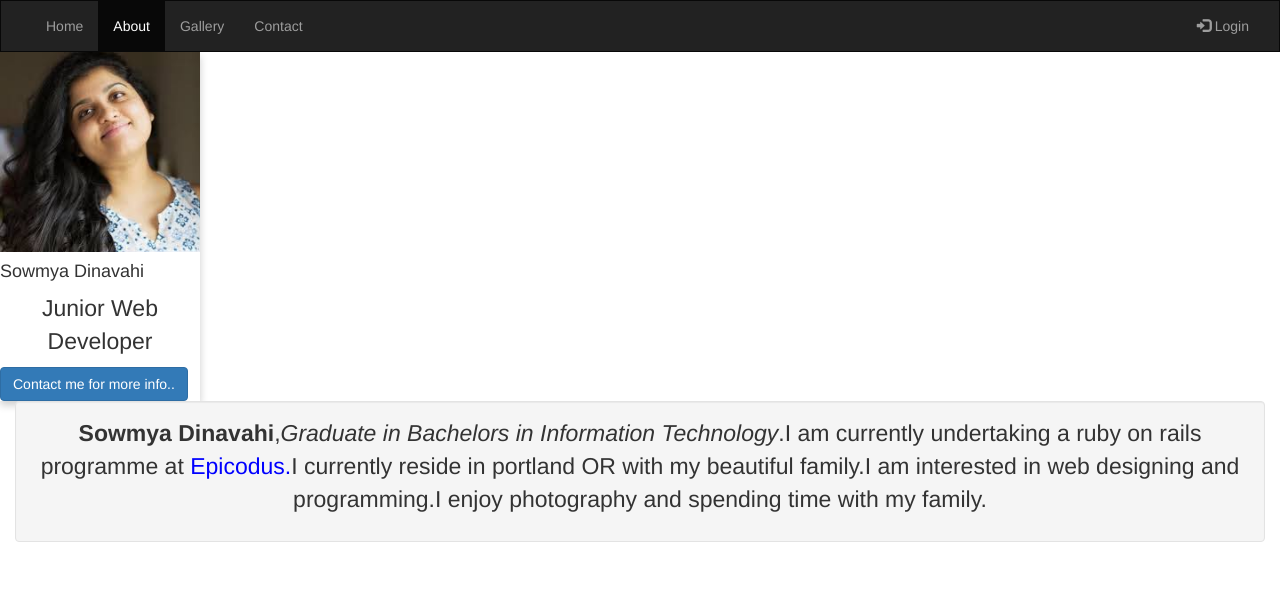
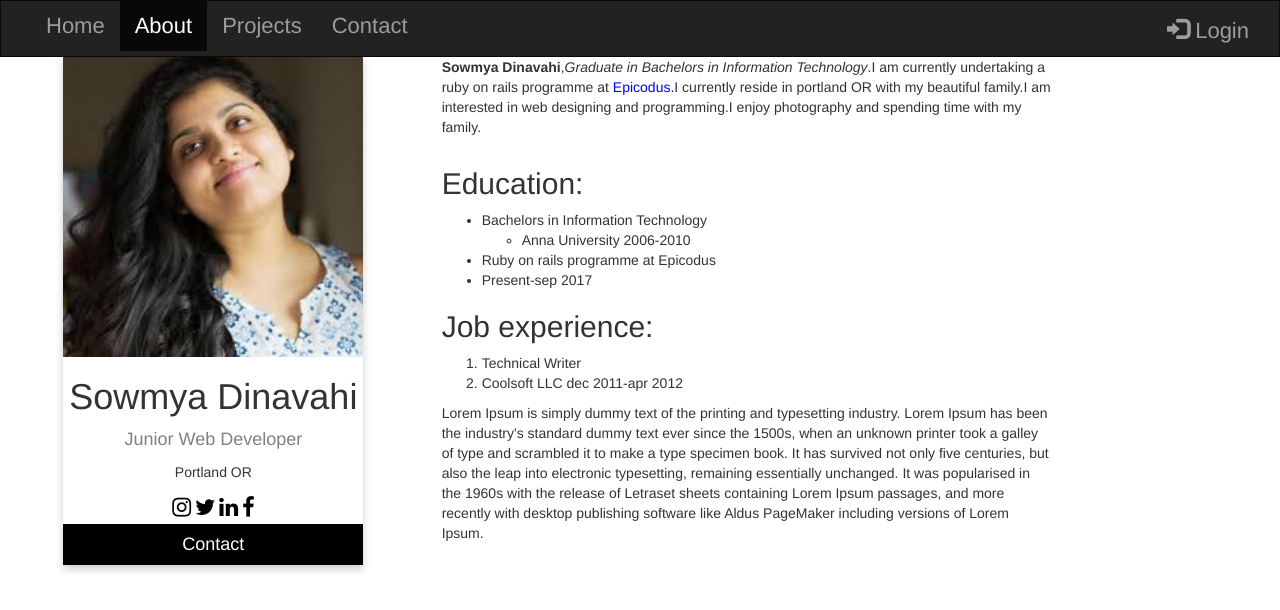
Before and after one commit to sowmyadsl/Portfolio-old, a plain HTML site: page aboutme.html in a window 1280 px wide. Drawn offline with nearby package versions, Linux system fonts and the light colour scheme.

```diff
--- a/aboutme.html
+++ b/aboutme.html
@@ -4,9 +4,9 @@
   <title>About me</title>
   <link href="css/bootstrap.css" rel="stylesheet" type="text/css">
   <link href="css/styles.css" rel="stylesheet" type="text/css">
+  <link rel="stylesheet" href="https://cdnjs.cloudflare.com/ajax/libs/font-awesome/4.7.0/css/font-awesome.min.css">
 </head>
 <body>
-
   <nav class="navbar navbar-inverse">
     <div class="container-fluid">
       <div class="navbar-header">
@@ -20,7 +20,7 @@
         <ul class="nav navbar-nav">
           <li><a href="index.html">Home</a></li>
           <li class="active"><a href="aboutme.html">About</a></li>
-          <li><a href="#">Gallery</a></li>
+          <li><a href="projects.html">Projects</a></li>
           <li><a href="#">Contact</a></li>
         </ul>
         <ul class="nav navbar-nav navbar-right">
@@ -29,17 +29,45 @@
       </div>
     </div>
   </nav>
-  <div class="card" style="width: 20rem;">
-  <img class="card-img-top" src="img/images.jpeg" height="200px" weight="200px" alt="Card image cap">
-  <div class="card-block">
-    <h4 class="card-title">Sowmya Dinavahi</h4>
-    <p class="card-text">Junior Web Developer</p>
-    <a href="contact.html" class="btn btn-primary">Contact me for more info..</a>
+  <div class="col-sm-4">
+    <div class="card">
+  <img src="img/images.jpeg" alt="John" style="width:100%">
+  <div class="card-title">
+    <h1>Sowmya Dinavahi</h1>
+    <p class="title">Junior Web Developer</p>
+    <p>Portland OR</p>
+    <a href="#"><i class="fa fa-instagram"></i></a>
+    <a href="#"><i class="fa fa-twitter"></i></a>
+    <a href="#"><i class="fa fa-linkedin"></i></a>
+    <a href="#"><i class="fa fa-facebook"></i></a>
+    <p><button>Contact</button></p>
   </div>
 </div>
- <div class="col-sm-12">
-  <div class="well ">
-    <p><strong>Sowmya Dinavahi</strong>,<em>Graduate in Bachelors in Information Technology</em>.I am currently undertaking a ruby on rails programme at <span class="important">Epicodus.</span>I currently reside in portland OR with my beautiful family.I am interested in web designing and programming.I enjoy photography and spending time with my family.</p>
-  </div>
+</div>
+
+      <div class="col-sm-6">
+      <p><strong>Sowmya Dinavahi</strong>,<em>Graduate in Bachelors in Information Technology</em>.I am currently undertaking a ruby on rails programme at <span class="important">Epicodus.</span>I currently reside in portland OR with my beautiful family.I am interested in web designing and programming.I enjoy photography and spending time with my family.</p>
+      </div>
+      <div class="col-sm-6">
+        <h2>Education:</h2>
+        <ul>
+          <li>Bachelors in Information Technology</li>
+          <ul>
+            <li>Anna University 2006-2010</li>
+          </ul>
+          <li>Ruby on rails programme at Epicodus</li>
+          <li>Present-sep 2017</li>
+        </ul>
+        <h2>Job experience:</h2>
+        <ol>
+          <li>Technical Writer</li>
+          <li>Coolsoft LLC dec 2011-apr 2012</li>
+        </ol>
+      </div>
+      <div class="col-sm-6">
+        <p>Lorem Ipsum is simply dummy text of the printing and typesetting industry. Lorem Ipsum has been the industry's standard dummy text ever since the 1500s, when an unknown printer took a galley of type and scrambled it to make a type specimen book. It has survived not only five centuries, but also the leap into electronic typesetting, remaining essentially unchanged. It was popularised in the 1960s with the release of Letraset sheets containing Lorem Ipsum passages, and more recently with desktop publishing software like Aldus PageMaker including versions of Lorem Ipsum.</p>
+      </div>
+
+
 </body>
 </html>
--- a/css/styles.css
+++ b/css/styles.css
@@ -4,22 +4,7 @@
   border-radius: 0;
 }
 
-.card {
-    /* Add shadows to create the "card" effect */
-    box-shadow: 0 4px 8px 0 rgba(0,0,0,0.2);
-    transition: 0.3s;
-}
-}
 
-/* On mouse-over, add a deeper shadow */
-.card:hover {
-    box-shadow: 0 8px 16px 0 rgba(0,0,0,0.2);
-}
-
-/* Add some padding inside the card container */
-.container {
-    padding: 2px 16px;
-}
 .header-aboutme{
   text-align: center;
 }
@@ -32,17 +17,56 @@ footer {
 
 
 }
+.well{
+    margin-top: 20px;
+    background-color: lightgrey;
 
-/*Add styling to the paragraph*/
-p{
-  text-align: center;
-  font-size: 23px;
+    /*border: 25px solid #000000;
+    padding: 25px;
+    margin: 25px;*/
+
+
 }
 
 .important{
   color: blue;
 }
-.well{
-  padding: 15px;
 
+.card {
+    box-shadow: 0 4px 8px 0 rgba(0, 0, 0, 0.2);
+    max-width: 300px;
+    margin: auto;
+    text-align: center;
 }
+
+.container {
+    padding: 0 16px;
+}
+
+.title {
+    color: grey;
+    font-size: 18px;
+}
+
+button {
+    border: none;
+    outline: 0;
+    display: inline-block;
+    padding: 8px;
+    color: white;
+    background-color: #000;
+    text-align: center;
+    cursor: pointer;
+    width: 100%;
+    font-size: 18px;
+}
+
+a {
+    text-decoration: none;
+    font-size: 22px;
+    color: black;
+}
+
+button:hover, a:hover {
+    opacity: 0.7;
+}
```
Also changed, not shown: index.html (+1 -1 lines), projects.html (added, +46 -0 lines), img/images2.png (added), 1 other file.
